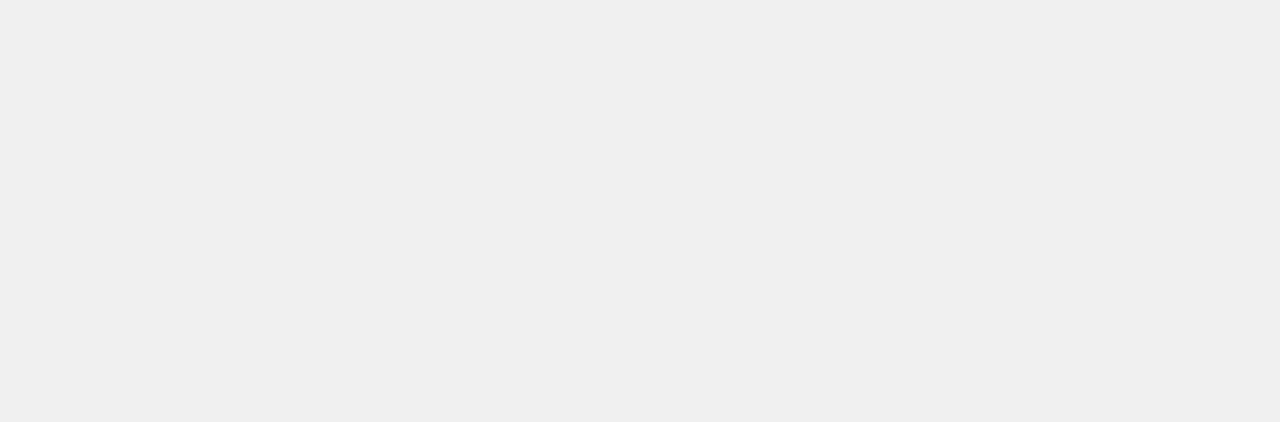
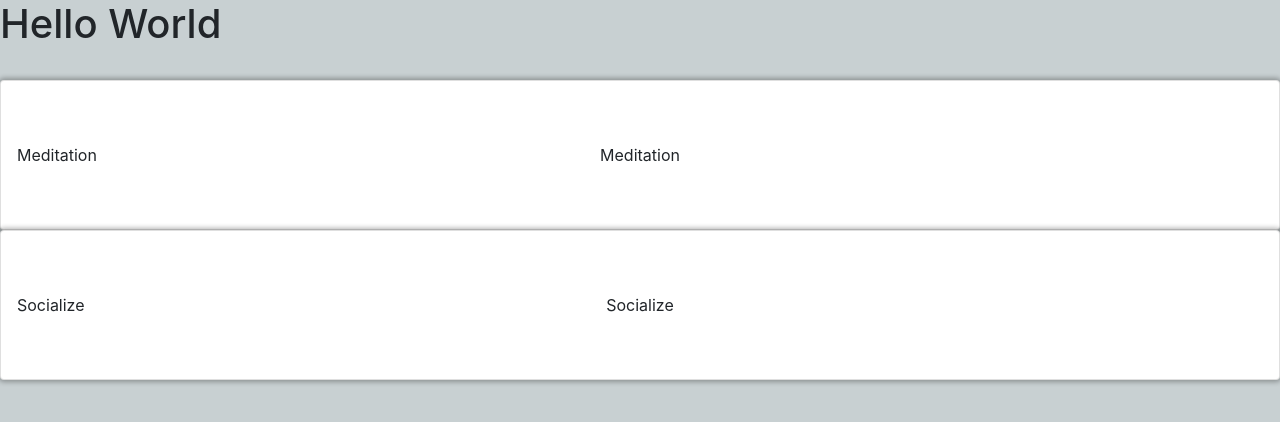
Before and after one commit to TommyLiang1/Capstone_Final_Project, a React (Create React App) app in the folder client/: page /activities in a window 1280 px wide. Before the commit this address had no page. Shown: the top 422 px of the page. Built offline with nearby package versions, Linux system fonts and the light colour scheme; sample sign-in values are in the browser's storage.

Commit message:
added Activities page and a few options

```diff
--- /dev/null
+++ b/client/src/ActivityList.json
@@ -0,0 +1,12 @@
+[
+  {
+    "id": 1,
+    "name": "Meditation",
+    "detail": "Action of clearing your mind from all things. The general idea is to distracte yourself from anything around you."
+  },
+  {
+    "id": 2,
+    "name": "Socialize",
+    "detail": "Sometimes simply talking to someone else would help relieve mental stress plague you."
+  }
+]
--- a/client/src/App.js
+++ b/client/src/App.js
@@ -9,6 +9,7 @@ import Login from "./components/Login";
 import Register from "./components/Register";
 import Dashboard from './components/Dashboard';
 import Profile from './components/Profile';
+import Activities from './components/Activities';
 import { useSelector } from 'react-redux';
 
 const PrivateRoutes = () => {
@@ -30,6 +31,7 @@ function App() {
         <Route element={<PrivateRoutes />}>
           <Route exact path="/dashboard" element={<Dashboard />} />
           <Route exact path="/profile/:id" element={<Profile />} />
+          <Route exact path="/activities" element={<Activities />} />
         </Route>
 
         <Route element={<RestrictedRoutes />}>
--- /dev/null
+++ b/client/src/components/Activities.js
@@ -0,0 +1,32 @@
+import React, { useState } from "react";
+import List from "../ActivityList.json"
+import "../styles/Activities.css";
+
+
+const Activities = () => {
+  const [flip, setFlip] = useState(false)
+
+  return(
+    <div>
+      <h1>Hello World</h1>
+      <br></br>
+      {
+        List.map(activity => {
+          return(
+            <div className={`card ${flip ? "flip" : ""}`} key={activity.id} onClick={() => setFlip(!flip)}>
+              <div className="front">
+                {activity.name}
+              </div>
+              <div className="back">
+                {activity.detail}
+              </div>
+              {flip ? activity.detail : activity.name}
+            </div>
+          )
+        })
+      }
+    </div>
+  )
+}
+
+export default Activities;
--- a/client/src/components/Dashboard.js
+++ b/client/src/components/Dashboard.js
@@ -9,7 +9,6 @@ import Layout from "./Layout";
 import Post from "./Posts/Post";
 import "../styles/Dashboard.css";
 
-import '../styles/Dashboard.css';
 
 const Dashboard = () => {
   const dispatch = useDispatch()
--- a/client/src/components/Navbar.js
+++ b/client/src/components/Navbar.js
@@ -42,6 +42,11 @@ const Navbar = () => {
             </NavLink>
           </div>
 
+          <div className="Activites">
+            <NavLink className="nav-item" to="/activities">
+              <span>Activites</span>
+            </NavLink>
+          </div>
           <div className="nav-item-right">
             <NavLink className="nav-item " to='/dashboard'>
               <span>Contact Professional</span>
--- /dev/null
+++ b/client/src/styles/Activities.css
@@ -0,0 +1,55 @@
+body {
+  background-color: #C8D0D2;
+}
+
+.container {
+  max-width: 900px;
+  margin: 1rem 2rem;
+}
+
+.card-grid{
+  display: grid;
+  align-items: center;
+  grid-template-columns: repeat(auto-fill, minmax(200px, 1fr));
+  gap: 1rem;
+}
+
+.card {
+  display: flex;
+  justify-content: center;
+  align-items: center;
+  position: relative;
+  border-radius: .25rem;
+  box-shadow: 0 0 5px 2px rgba(0, 0, 0, .3);
+  background-color: white;
+  transform-style: preserve-3d;
+  height: 150px;
+  transition: 150ms;
+  cursor: pointer;
+  transform: perspective(1000px) rotateY(var(--rotate-y, 0))
+  translateY(var(--translate-y, 0));
+}
+
+.card:hover{
+  --translate-y: -2px;
+  box-shadow: 0 0 5px 2px rgba(0, 0, 0, .5);
+}
+
+.card.flip{
+  --rotate-y: 180deg;
+}
+
+.card .front {
+  left: 0;
+}
+
+.card .front,
+.card .back {
+  position: absolute;
+  padding: 1rem;
+  backface-visibility: hidden;
+}
+
+.card .back{
+  transform: rotateY(180deg);
+}
```
